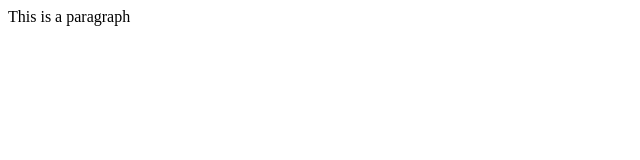
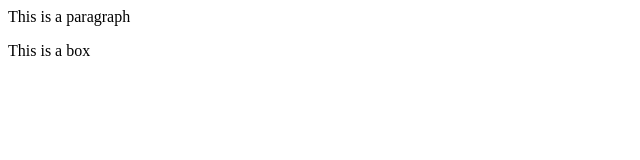
Before and after one commit to surendra-dhukwe/my-demo-code, a plain HTML site: page index.html in a window 1280 px wide. Shown: the full height of the page, 0-640 px from the left. Drawn offline with Linux system fonts and the light colour scheme.

Commit message:
add  a new box

```diff
--- a/index.html
+++ b/index.html
@@ -1 +1,2 @@
 <p>This is a paragraph</p>
+<div>This is a box</div>
```
